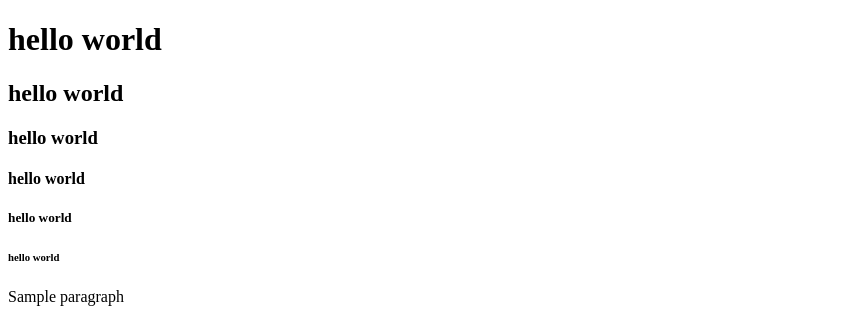
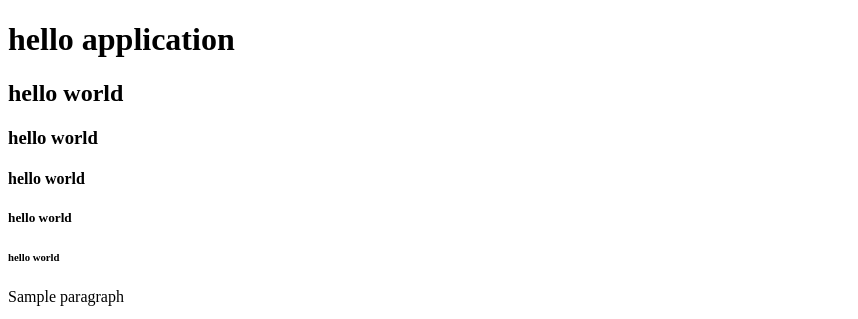
Before and after one commit to Rajat232003/youtube1, a plain HTML site: page index.html in a window 1280 px wide. Shown: the top 319 px of the page, without its empty margins (0-858 px from the left). Drawn offline with Linux system fonts and the light colour scheme.

Commit message:
my first commit

```diff
--- a/index.html
+++ b/index.html
@@ -7,7 +7,7 @@
 </head>
 <!--this is body tag-->
 <body>
-    <h1>hello world</h1>
+    <h1>hello application</h1>
     <h2>hello world</h2>
     <h3>hello world</h3>
     <h4>hello world</h4>
```
